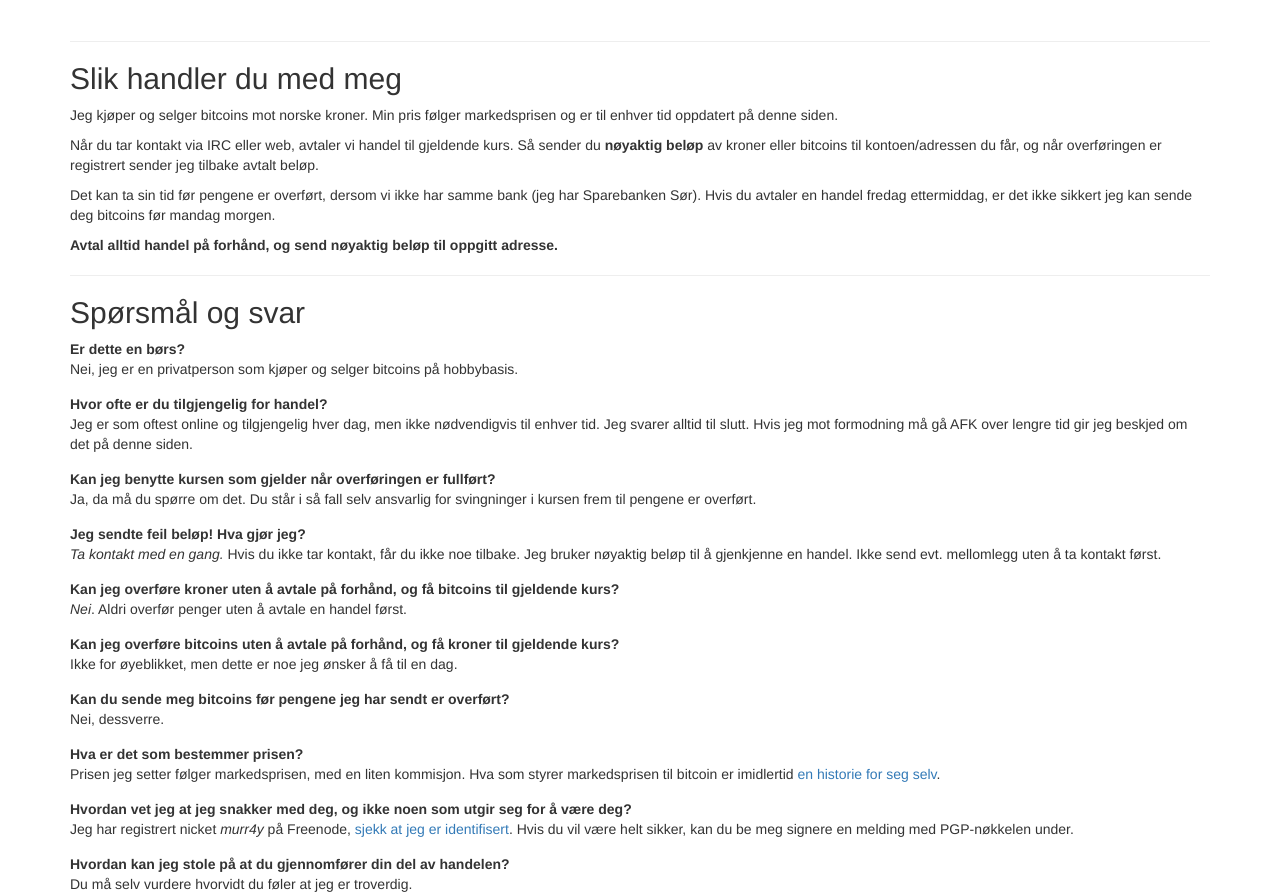
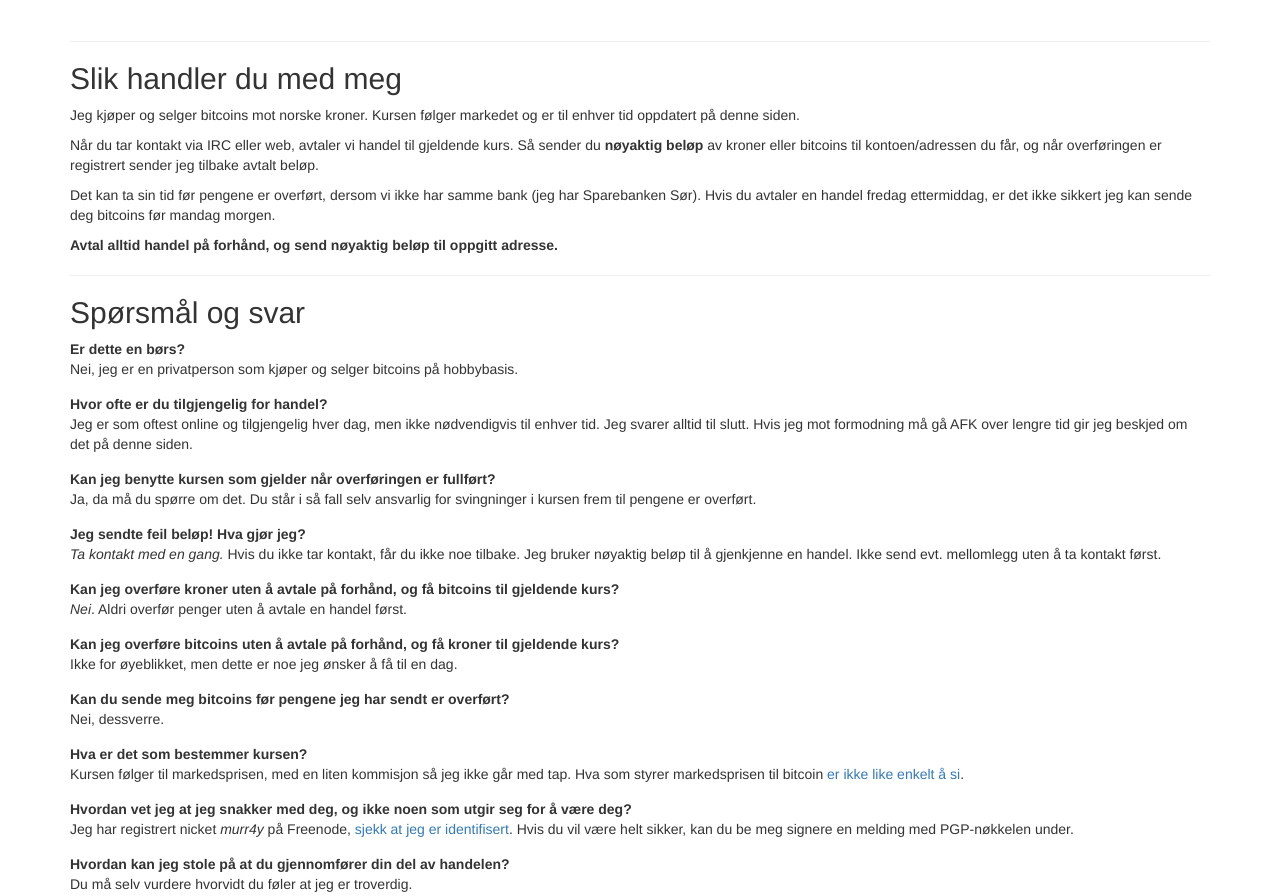
Before and after one commit to kvikshaug/btc.kvikshaug.no, a Django app: template core/templates/core/index.html in a window 1280 px wide. Shown: the part 544-1440 px from the top of the page. Run offline with Django 3.2, Linux system fonts and the light colour scheme; the template is opened without the code that fills it, so the values that code supplies are empty; style sheets or scripts are compiled from the project's sources; parts of the project's set-up code (start-up, migrations or seed data) failed here and were passed over; some libraries are stand-ins or nearby versions.

Commit message:
Rephrase content

```diff
--- a/core/templates/core/index.html
+++ b/core/templates/core/index.html
@@ -80,7 +80,7 @@
   <h2>Slik handler du med meg</h2>
 
   <p>
-    Jeg kjøper og selger bitcoins mot norske kroner. Min pris følger markedsprisen og er til enhver tid oppdatert på denne siden.
+    Jeg kjøper og selger bitcoins mot norske kroner. Kursen følger markedet og er til enhver tid oppdatert på denne siden.
   </p>
 
   <p>
@@ -124,8 +124,8 @@
     <dt>Kan du sende meg bitcoins før pengene jeg har sendt er overført?</dt>
     <dd>Nei, dessverre.</dd>
 
-    <dt>Hva er det som bestemmer prisen?</dt>
-    <dd>Prisen jeg setter følger markedsprisen, med en liten kommisjon. Hva som styrer markedsprisen til bitcoin er imidlertid <a href="https://bitcoin.org/en/you-need-to-know#volatile">en historie for seg selv</a>.</dd>
+    <dt>Hva er det som bestemmer kursen?</dt>
+    <dd>Kursen følger til markedsprisen, med en liten kommisjon så jeg ikke går med tap. Hva som styrer markedsprisen til bitcoin <a href="https://bitcoin.org/en/you-need-to-know#volatile">er ikke like enkelt å si</a>.</dd>
 
     <dt>Hvordan vet jeg at jeg snakker med deg, og ikke noen som utgir seg for å være deg?</dt>
     <dd>Jeg har registrert nicket <em>murr4y</em> på Freenode, <a href="https://freenode.net/faq.shtml#spoofing">sjekk at jeg er identifisert</a>. Hvis du vil være helt sikker, kan du be meg signere en melding med PGP-nøkkelen under.</dd>
```
